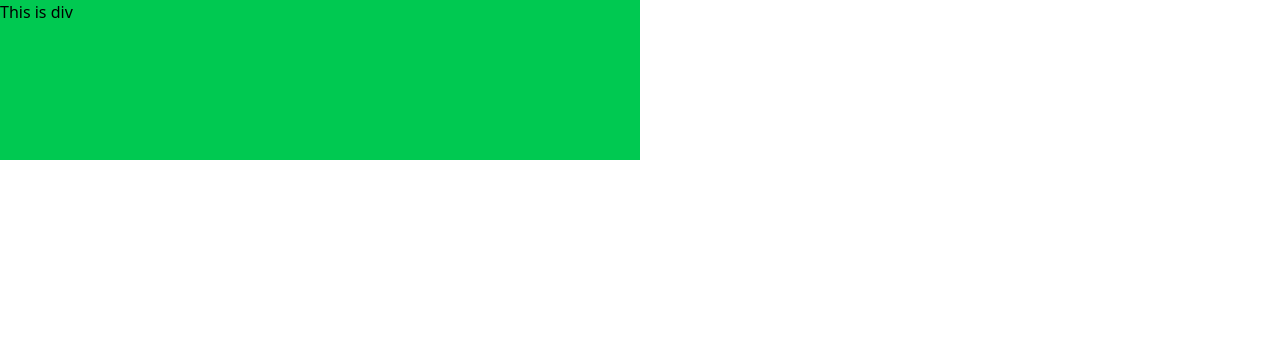
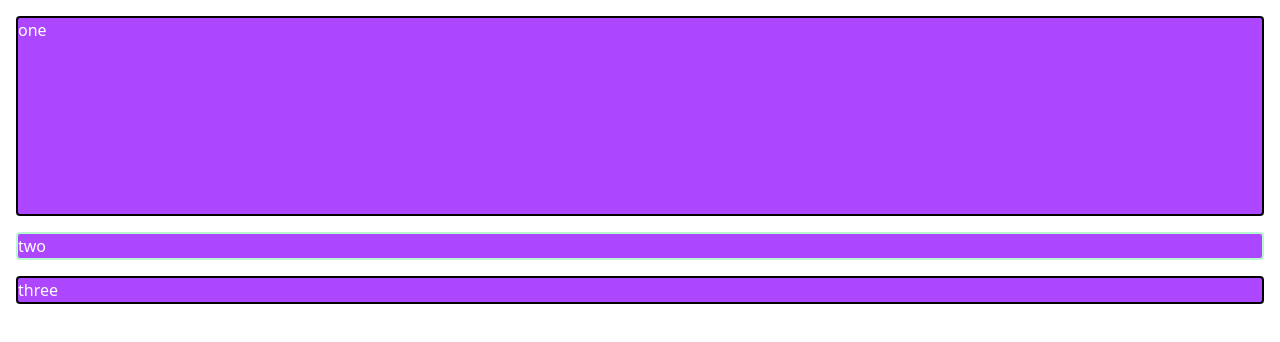
Before and after one commit to vanshmg09/Tailwind-CSS, a website built with Vite: page index.html in a window 1280 px wide. Built offline with nearby package versions, Linux system fonts and the light colour scheme.

Commit message:
Colors & Spacing

```diff
--- a/index.html
+++ b/index.html
@@ -8,7 +8,11 @@
     <link rel="stylesheet" href="style.css">
 </head>
 <body>
-    <div class="w-1/2 h-40 bg-green-500">This is div</div>
+
+        <div class="bg-purple-500 text-white m-4 border-2 border-black rounded h-[200px]">one</div>
+        <div class="bg-purple-500 text-white m-4 border-2 border-green-200 rounded">two</div>
+        <div class="bg-purple-500 text-white m-4 border-2 border-black rounded">three</div>
+
 
 </body>
 </html>
```
